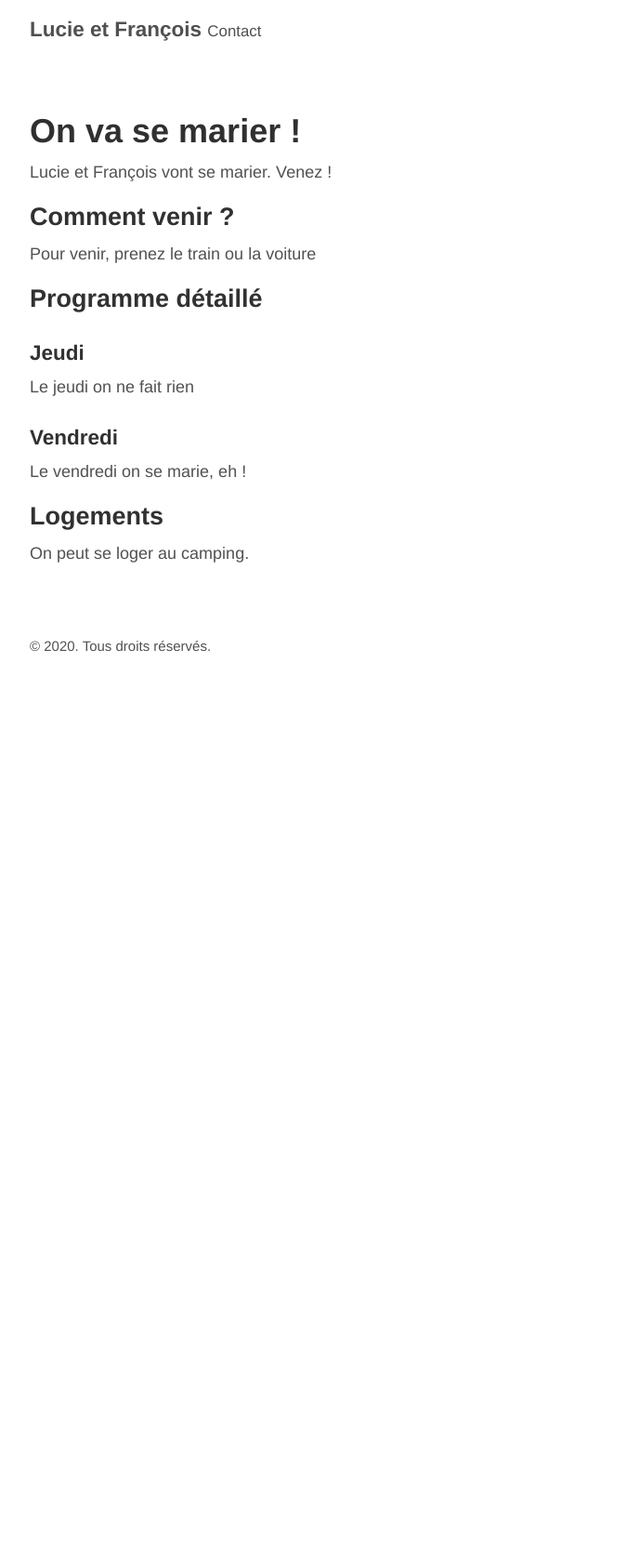
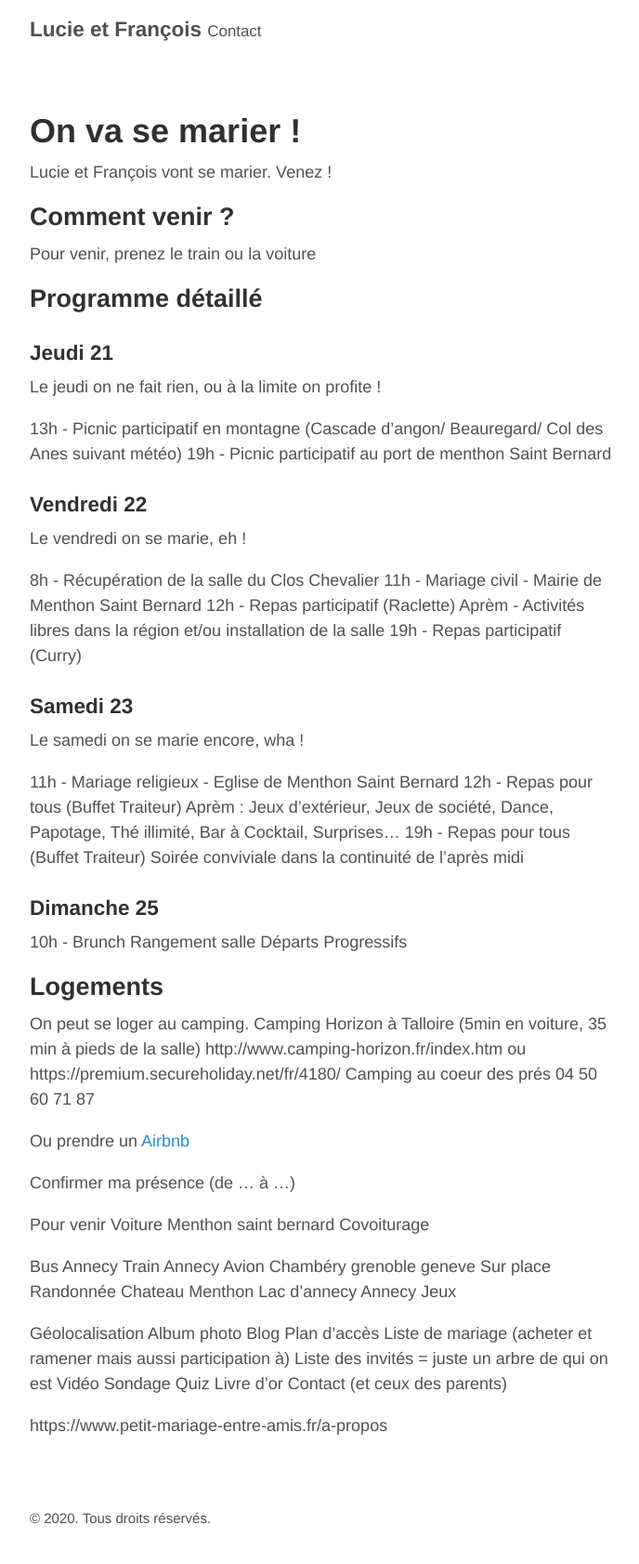
Before and after one commit to francoismarceau/blog, a Jekyll site: the page built from index.md, in a window 1280 px wide. Shown: the whole page at 93% size, without its empty margins (293-981 px from the left). Built offline with Jekyll 4.4.1, drawn with Linux system fonts in a browser that asks for light colours; before the commit the page ends 900 px from its top, so only the background shows below that.

Commit message:
ajout textes lucie

```diff
--- a/index.md
+++ b/index.md
@@ -9,11 +9,80 @@ Lucie et François vont se marier. Venez !
 Pour venir, prenez le train ou la voiture
 
 ## Programme détaillé
-### Jeudi
-Le jeudi on ne fait rien
+### Jeudi 21
+Le jeudi on ne fait rien, ou à la limite on profite !
 
-### Vendredi
+13h - Picnic participatif en montagne (Cascade d’angon/ Beauregard/ Col des Anes suivant météo)
+19h - Picnic participatif au port de menthon Saint Bernard
+
+### Vendredi 22
 Le vendredi on se marie, eh !
+
+8h - Récupération de la salle du Clos Chevalier
+11h - Mariage civil - Mairie de Menthon Saint Bernard
+12h - Repas participatif (Raclette)
+Aprèm - Activités libres dans la région et/ou installation de la salle
+19h - Repas participatif (Curry)
+
+### Samedi 23
+Le samedi on se marie encore, wha !
+
+11h - Mariage religieux - Eglise de Menthon Saint Bernard
+12h - Repas pour tous (Buffet Traiteur)
+Aprèm : Jeux d'extérieur, Jeux de société, Dance, Papotage, Thé illimité, Bar à Cocktail, Surprises...
+19h - Repas pour tous (Buffet Traiteur)
+Soirée conviviale dans la continuité de l’après midi
+
+### Dimanche 25
+10h - Brunch
+Rangement salle
+Départs Progressifs
 
 ## Logements
 On peut se loger au camping.
+Camping Horizon à Talloire (5min en voiture, 35 min à pieds de la salle)
+http://www.camping-horizon.fr/index.htm ou https://premium.secureholiday.net/fr/4180/
+Camping au coeur des prés
+04 50 60 71 87
+
+Ou prendre un [Airbnb](https://www.airbnb.fr/s/Menthon~Saint~Bernard--France/homes?refinement_paths%5B%5D=%2Fhomes&current_tab_id=home_tab&selected_tab_id=home_tab&source=mc_search_bar&click_referer=t%3ASEE_ALL%7Csid%3Afd6573b7-eaff-4a36-a0e0-ca05c28d7650%7Cst%3ALANDING_PAGE_MARQUEE&ne_lat=45.90271147982516&ne_lng=6.254606644672208&sw_lat=45.83505848749692&sw_lng=6.169462601703458&zoom=13&search_by_map=true&search_type=unknown&screen_size=large&hide_dates_and_guests_filters=false&checkin=2020-05-21&checkout=2020-05-24&adults=1)
+
+
+
+Confirmer ma présence (de ... à ...)
+
+
+
+Pour venir
+Voiture
+Menthon saint bernard
+Covoiturage
+
+Bus
+Annecy
+Train
+Annecy
+Avion
+Chambéry grenoble geneve
+Sur place
+Randonnée
+Chateau Menthon
+Lac d’annecy
+Annecy
+Jeux
+
+
+Géolocalisation
+Album photo
+Blog
+Plan d’accès
+Liste de mariage (acheter et ramener mais aussi participation à)
+Liste des invités = juste un arbre de qui on est
+Vidéo
+Sondage
+Quiz
+Livre d’or
+Contact (et ceux des parents)
+
+
+https://www.petit-mariage-entre-amis.fr/a-propos
```
Also changed, not shown: about.md (+6 -0 lines).
